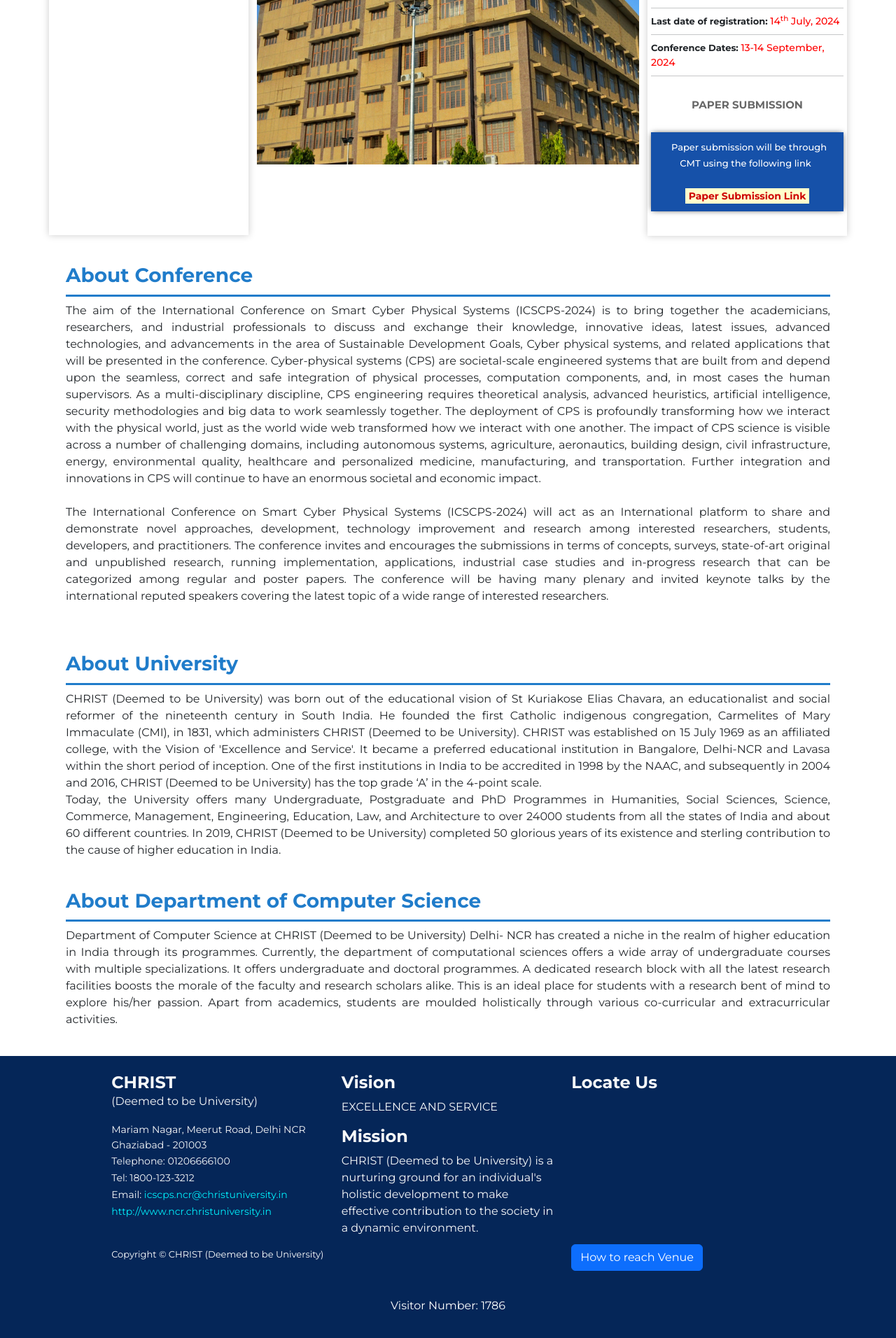
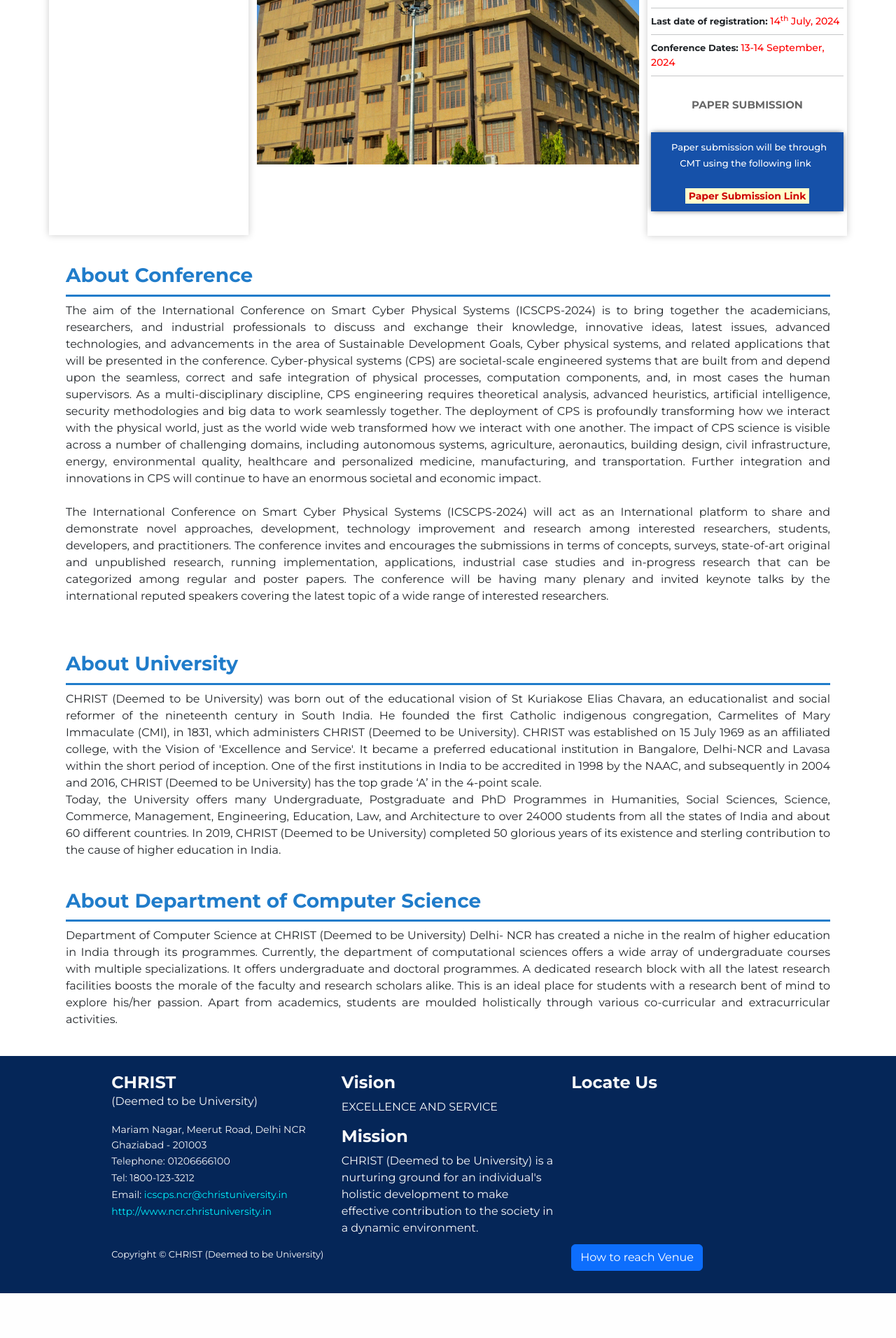
Before and after one commit to Arjit-14/my_pro, a PHP site: page / in a window 1280 px wide. Shown: the part 898-2810 px from the top of the page at 70% size. After the commit the page ends 2746 px from the top, so only its background shows below. Run offline with PHP 8.4, Linux system fonts and the light colour scheme; some libraries are stand-ins or nearby versions; grey boxes are pictures that could not be loaded.

Commit message:
Changes in Footer, Removed the visitor counter.

```diff
--- a/component/footer.php
+++ b/component/footer.php
@@ -50,22 +50,6 @@
                 <button class="my-2 btn btn-primary"><a href="https://ncr.christuniversity.in/how-to-reach-ncr-campus" style="color: white;" target="_blank">How to reach Venue</a></button>
             </div>
 
-            <?php
-            $file = 'counter.txt';  // path to text file that stores counts
-            $count = strval(file_get_contents($file));  // read the file value
-
-            if (empty($count)) {
-                $count = 1785;  // set initial value if file is empty
-            }
-
-            $count = intval($count) + 1;  // increment the count
-            file_put_contents($file, $count);  // store the new count to file
-            ?>
-
-            <div class="col-12 visitor-counter">
-                Visitor Number: <?php echo $count; ?>
-            </div>
-
         </div>
 
 
@@ -94,24 +78,11 @@
         .container-date {
             width: 100% !important;
         }
-    }
-</style>
-<style>
     @media only screen and (max-width: 992px) {
         .col-12.col-md-4 {
             flex: 0 0 100%;
             max-width: 100%;
         }
     }
-</style>
-<style>
-    .visitor-counter {
-        padding: 10px;
-        color: white;
-        font-size: 16px;
-        text-align: center;
-        margin-top: 20px;
-        background-color: transparent;
-        /* Set background color to transparent */
     }
 </style>
```
